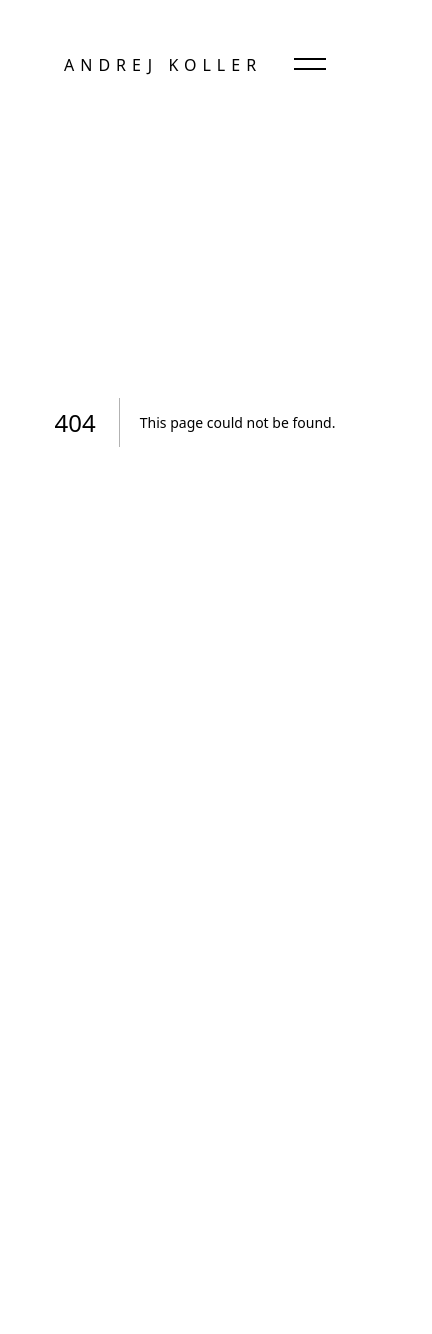
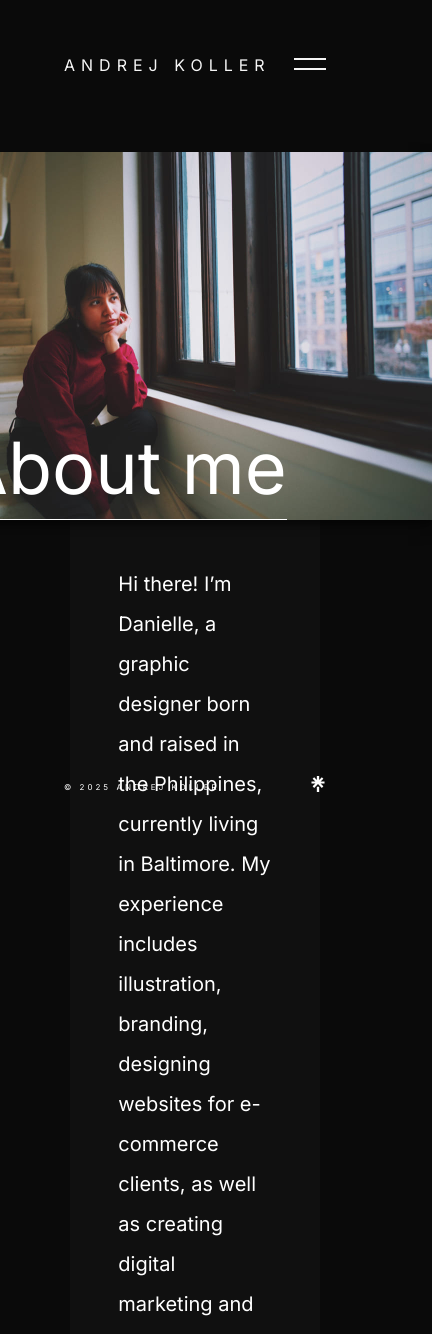
Before and after one commit to andrejkoller/art-andrejkoller-next, a Next.js app: page /about in a window 390 px wide. Before the commit this address had no page. Shown: the top 1334 px of the page, 432 px wide, since content can reach past the window. Before the commit the page ends 844 px from the top, so only its background shows below. Built offline with nearby package versions, Linux system fonts and the light colour scheme.

Commit message:
Add About page with personal introduction and styling
- Created a new About page component in `src/app/about/page.tsx`
- Added a background image and styled sections using Tailwind CSS
- Included a personal introduction
- Implemented responsive design for better viewing on various devices

```diff
--- /dev/null
+++ b/src/app/about/page.tsx
@@ -0,0 +1,47 @@
+import Image from "next/image";
+
+export default function About() {
+  return (
+    <div className="grid grid-cols-12 gap-8 max-w-[1312px] mx-auto">
+      <section className="relative mt-[384px] mb-[384px] pt-[180px] pb-[48px] px-[48px] col-start-3 col-end-11 bg-[#101010]">
+        <div className="absolute w-[528px] -top-[232px] -right-[112px] before:pt-[69.6969697%] before:content-[''] block">
+          <div className="absolute top-0 left-0 h-[368px] w-[528px] shadow-[0_4px_8px_0_rgba(0,0,0,.5),0_8px_16px_0_rgba(0,0,0,.25)] leading-none overflow-hidden">
+            <Image
+              className="absolute top-0 left-0"
+              src={"/about.jpg"}
+              alt={"Andrej Koller"}
+              width={528}
+              height={368}
+            />
+          </div>
+        </div>
+        <div className="absolute top-[48px] -left-[112px]">
+          <h1 className="m-0 text-[#ffffff] text-[72px] font-normal leading-none overflow-hidden">
+            <span className="inline-block">A</span>
+            <span className="inline-block">b</span>
+            <span className="inline-block">o</span>
+            <span className="inline-block">u</span>
+            <span className="inline-block">t</span>
+            <span className="inline-block">&nbsp;</span>
+            <span className="inline-block">m</span>
+            <span className="inline-block">e</span>
+          </h1>
+          <span className="absolute -bottom-4 right-0 h-px w-[calc(100%+48px)] bg-[#ffffff] block"></span>
+        </div>
+        <blockquote className="m-0 text-[#ffffff] text-[1.25rem] font-normal leading-[2.5rem]">
+          <p className="mb-5">
+            Hi there! I’m Danielle, a graphic designer born and raised in the
+            Philippines, currently living in Baltimore. My experience includes
+            illustration, branding, designing websites for e-commerce clients,
+            as well as creating digital marketing and promotional materials.
+            When I’m not designing, you can probably find me cooking, doodling
+            in my sketchbook, or playing my Nintendo Switch.
+          </p>
+          <footer className="static w-auto text-right transform-none">
+            — Andrej Koller
+          </footer>
+        </blockquote>
+      </section>
+    </div>
+  );
+}
--- a/src/app/layout.tsx
+++ b/src/app/layout.tsx
@@ -1,16 +1,11 @@
 import type { Metadata } from "next";
-import { Geist, Geist_Mono } from "next/font/google";
+import { Geist, Geist_Mono, Inter } from "next/font/google";
 import "./styles/globals.css";
 import ClientLayout from "./client-layout";
 
-const geistSans = Geist({
-  variable: "--font-geist-sans",
+const inter = Inter({
   subsets: ["latin"],
-});
-
-const geistMono = Geist_Mono({
-  variable: "--font-geist-mono",
-  subsets: ["latin"],
+  variable: "--font-inter",
 });
 
 export const metadata: Metadata = {
@@ -25,9 +20,7 @@ export default function RootLayout({
 }>) {
   return (
     <html lang="en">
-      <body
-        className={`${geistSans.variable} ${geistMono.variable} antialiased`}
-      >
+      <body className={`${inter.variable} antialiased`}>
         <ClientLayout>{children}</ClientLayout>
       </body>
     </html>
--- a/src/app/styles/globals.css
+++ b/src/app/styles/globals.css
@@ -8,8 +8,6 @@
 @theme inline {
   --color-background: var(--background);
   --color-foreground: var(--foreground);
-  --font-sans: var(--font-geist-sans);
-  --font-mono: var(--font-geist-mono);
 }
 
 * {
@@ -19,7 +17,7 @@
 body {
   background: var(--background);
   color: var(--foreground);
-  font-family: var(--font-sans);
+  font-family: "Inter", sans-serif;
   margin: 0;
   padding: 0;
   box-sizing: border-box;
```
Also changed, not shown: public/about.jpg (added).
